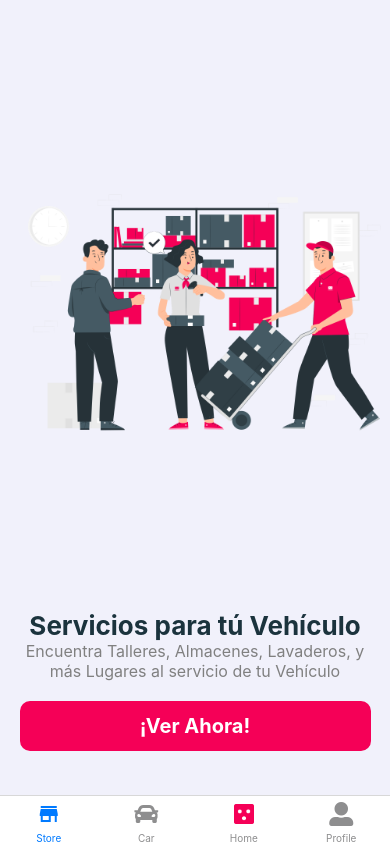
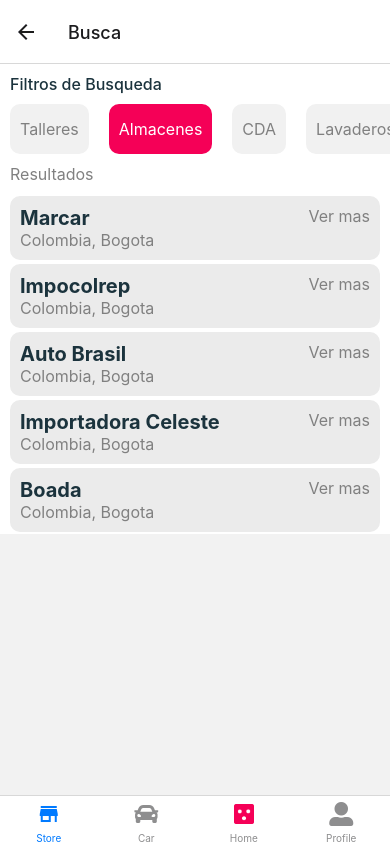
Before and after one commit to SirSantana/FrontendQuarks, a React Native app: screen /IndexStores in a window 390 px wide. Built offline with nearby package versions, Linux system fonts and the light colour scheme; no server answers.

Commit message:
RenderLugares

```diff
--- /dev/null
+++ b/src/Components/StoreComponent/Buscador.js
@@ -0,0 +1,35 @@
+import { useNavigation } from "@react-navigation/native";
+import { useEffect, useState } from "react";
+import { View,Text, FlatList, Pressable, TouchableOpacity, SafeAreaView } from "react-native";
+import { SearchBar } from "react-native-screens";
+import { Theme } from "../../theme";
+import { Negocios } from "../../utils/Negocios";
+
+let filtros = [
+    'Talleres', 'Almacenes', 'CDA', 'Lavaderos','Accesorios',
+]
+export default function Buscador(){
+    const [filtro, setFiltro] = useState('Almacenes')
+
+
+
+    const render =(item)=>{
+        return(
+            <TouchableOpacity onPress={()=> setFiltro(item)} style={{borderRadius:10,justifyContent:'center', alignItems:'center', backgroundColor: filtro === item ?  Theme.colors.primary: '#f1f1f1',height:50, padding:10,marginHorizontal:10}}>
+            <Text style={[Theme.fonts.description,{color:filtro === item ? 'white':'gray'}]}>{item}</Text>
+           </TouchableOpacity>
+        )
+    }
+
+    return(
+        <SafeAreaView >
+           <Text style={[Theme.fonts.descriptionBlue,{margin:10}]}>Filtros de Busqueda</Text>
+           <FlatList
+           horizontal
+           renderItem={({item})=> render(item)}
+           data={filtros}/>
+
+
+        </SafeAreaView>
+    )
+}
--- /dev/null
+++ b/src/Components/StoreComponent/RenderNegocios.js
@@ -0,0 +1,36 @@
+import { TouchableOpacity, Text, FlatList, View } from "react-native"
+import { Theme } from "../../theme"
+import { Negocios } from "../../utils/Negocios"
+
+
+
+export default function RenderNegocios(){
+    const premium = Negocios.filter(el=> el.premium)
+    console.log('hola');
+    const renderPremium =(item)=>{
+        return(
+            <TouchableOpacity style={{backgroundColor:'#ebebeb', marginHorizontal:10, marginVertical:2, padding:10, borderRadius:10,}}>
+                <View style={{flexDirection:'row', justifyContent:'space-between'}}>
+            <Text style={Theme.fonts.titleBlue}>{item.nombre}</Text>
+            <Text style={Theme.fonts.descriptionGray}>Ver mas</Text>
+
+                </View>
+            <View>
+            <Text style={Theme.fonts.descriptionGray}>{item.pais}, {item.ciudad}</Text>
+
+            </View>
+
+           </TouchableOpacity>
+        )
+    }
+    return(
+        <>
+        <Text style={[Theme.fonts.descriptionGray,{margin:10}]}>Resultados</Text>
+
+        <FlatList
+        style={{width:'100%'}}
+           renderItem={({item})=> renderPremium(item)}
+           data={premium}/>
+        </>
+    )
+}
--- /dev/null
+++ b/src/Screens/Store/IndexStores.js
@@ -0,0 +1,29 @@
+import { useNavigation } from "@react-navigation/native";
+import { useEffect } from "react";
+import { View, Text, SafeAreaView } from "react-native";
+import Buscador from "../../Components/StoreComponent/Buscador";
+import RenderNegocios from "../../Components/StoreComponent/RenderNegocios";
+import { Theme } from "../../theme";
+
+
+
+export default function IndexStores(){
+    const navigation = useNavigation()
+
+    useEffect(()=>{
+        navigation.setOptions({
+            headerTitle:'Busca',
+            headerSearchBarOptions:{
+                placeholder:'Talleres, Almacenes, Lavaderos y mas',
+
+            }
+        })
+    },[])
+    return(
+        <SafeAreaView style={{justifyContent:'space-between', backgroundColor:'white'}}>
+            <Buscador/>
+
+            <RenderNegocios/>
+        </SafeAreaView>
+    )
+}
--- a/src/Screens/Store/StoreScreen.js
+++ b/src/Screens/Store/StoreScreen.js
@@ -1,7 +1,9 @@
+import { useNavigation } from "@react-navigation/native";
 import { View,Text, Image, Pressable, Alert} from "react-native";
 import { Theme } from "../../theme";
 
 export default function StoreScreen(){
+    const navigation = useNavigation()
     return(
         <View style={Theme.containers.containerParent}>
 
@@ -9,7 +11,7 @@
          <Text style={[Theme.fonts.titleBlue,{width:'90%', textAlign:'center', fontSize:26}]}>Servicios para tú Vehículo</Text>
      <Text style={[Theme.fonts.descriptionGray,{width:'90%', marginBottom:20, textAlign:'center'}]}>Encuentra Talleres, Almacenes, Lavaderos, y más Lugares al servicio de tu Vehículo</Text>
 
-     <Pressable onPress={()=>Alert.alert('Holaa')} style={[Theme.buttons.primary,{width:'90%'}]}>
+     <Pressable onPress={()=>navigation.navigate('IndexStores')} style={[Theme.buttons.primary,{width:'90%'}]}>
       <Text style={Theme.fonts.titleWhite}>¡Ver Ahora!</Text>
      </Pressable>
 
--- a/src/navigation/index.js
+++ b/src/navigation/index.js
@@ -15,6 +15,7 @@
 import { createNativeStackNavigator } from "@react-navigation/native-stack";
 import StoreScreen from '../Screens/Store/StoreScreen';
 import { MaterialIcons } from '@expo/vector-icons';
+import IndexStores from '../Screens/Store/IndexStores';
 const Tab = createBottomTabNavigator();
 const Stack = createNativeStackNavigator();
 
@@ -57,8 +58,9 @@
   }
   function StackStore() {
     return (
-      <Stack.Navigator >
+      <Stack.Navigator  >
         <Stack.Screen name="Stores" component={StoreScreen} options={{headerShown:false}}/>
+        <Stack.Screen name="IndexStores" component={IndexStores}/>
 
       </Stack.Navigator>
     );
--- /dev/null
+++ b/src/utils/Negocios.js
@@ -0,0 +1,88 @@
+
+
+export const Negocios = [
+    {
+        nombre:'Corsa Motors',
+        celular:3138562763,
+        direccion: 'cra27a #64a-59',
+        imagen:'',
+        tipo:'Almacen',
+        marcas:['Mazda', 'Chevrolet'],
+        descripcion:'',
+        servicios:[],
+        premium:false,
+        ciudad:'Bogota',
+        pais:'Colombia',
+        precio:'',
+    },
+    {
+        nombre:'Marcar',
+        celular:3134344344,
+        direccion: 'cra21a #69a-45',
+        imagen:'',
+        tipo:'Taller',
+        marcas:['Mazda', 'Chevrolet', 'Ford'],
+        descripcion:'',
+        servicios:[],
+        premium:true,
+        ciudad:'Bogota',
+        pais:'Colombia',
+        precio:'',
+    },
+    {
+        nombre:'Impocolrep',
+        celular:3134344344,
+        direccion: 'cra21a #69a-45',
+        imagen:'',
+        tipo:'Taller',
+        marcas:['Mazda', 'Chevrolet', 'Ford'],
+        descripcion:'',
+        servicios:[],
+        premium:true,
+        ciudad:'Bogota',
+        pais:'Colombia',
+        precio:'',
+    },
+    {
+        nombre:'Auto Brasil',
+        celular:3134344344,
+        direccion: 'cra21a #69a-45',
+        imagen:'',
+        tipo:'Taller',
+        marcas:['Mazda', 'Chevrolet', 'Ford'],
+        descripcion:'',
+        servicios:[],
+        premium:true,
+        ciudad:'Bogota',
+        pais:'Colombia',
+        precio:'',
+    },
+    {
+        nombre:'Importadora Celeste',
+        celular:3134344344,
+        direccion: 'cra21a #69a-45',
+        imagen:'',
+        tipo:'Taller',
+        marcas:['Mazda', 'Chevrolet', 'Ford'],
+        descripcion:'',
+        servicios:[],
+        premium:true,
+        ciudad:'Bogota',
+        pais:'Colombia',
+        precio:'',
+    },
+    {
+        nombre:'Boada',
+        celular:3134344344,
+        direccion: 'cra21a #69a-45',
+        imagen:'',
+        tipo:'Taller',
+        marcas:['Mazda', 'Chevrolet', 'Ford'],
+        descripcion:'',
+        servicios:[],
+        premium:true,
+        ciudad:'Bogota',
+        pais:'Colombia',
+        precio:'',
+    }
+]
```
